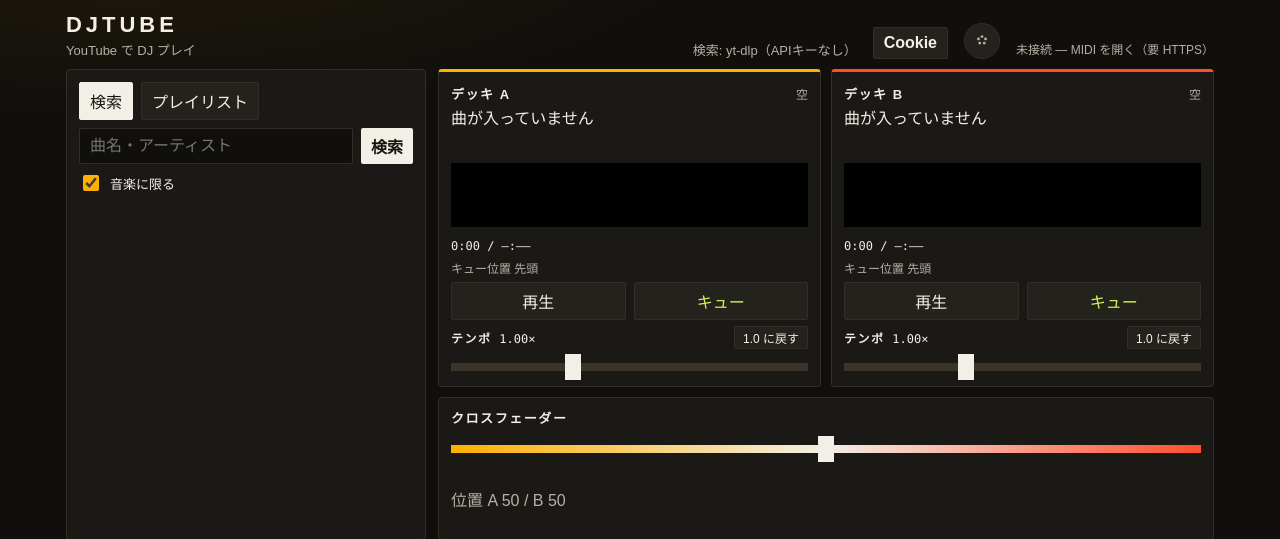
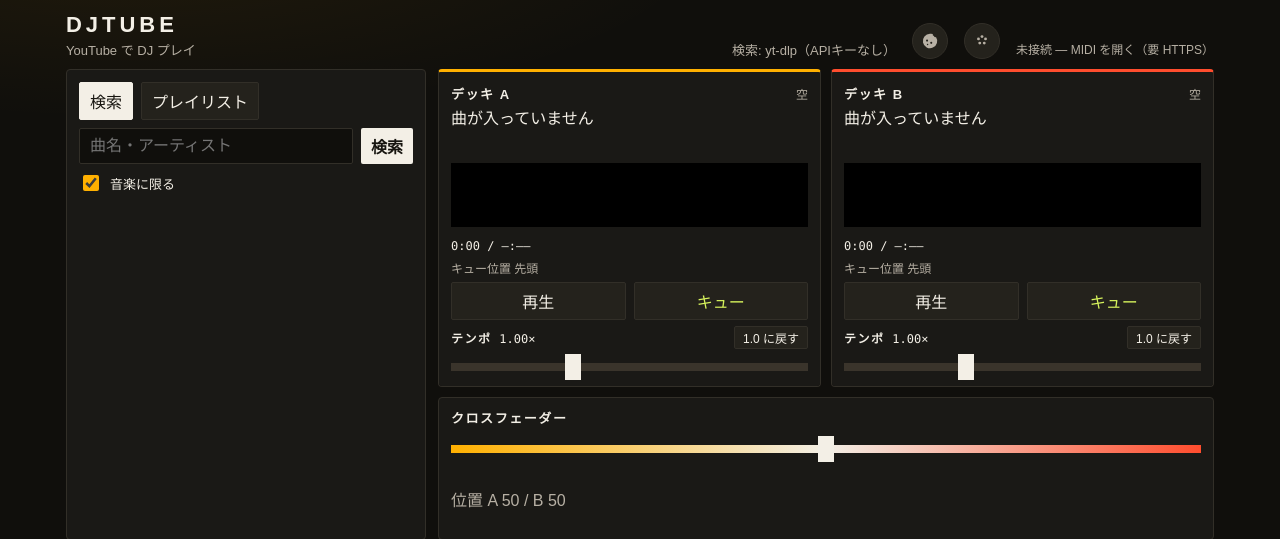
Before and after one commit to cympfh/djtube, a FastAPI app: page / in a window 1280 px wide. Shown: the top 539 px of the page. Run offline with FastAPI, Linux system fonts and the light colour scheme; data that the repository does not hold is empty.

Commit message:
Cookie を丸い印のボタンにする
文字の Cookie ボタンを、MIDI と同じ丸い印だけにする。開く案内は同じ。

Co-authored-by: Cursor Agent <cursoragent@cursor.com>
Co-authored-by: /c/ympfh <cympfh@users.noreply.github.com>

```diff
--- a/djtube/static/app.css
+++ b/djtube/static/app.css
@@ -82,9 +82,22 @@ button:hover { border-color: #5c564b; }
 .health { margin-left: auto; }
 
 .cookie-open {
+  width: 36px;
+  height: 36px;
+  padding: 0;
+  border-radius: 50%;
+  display: grid;
+  place-items: center;
   flex: none;
   align-self: flex-end;
-  font-weight: 700;
+  line-height: 0;
+  color: var(--muted);
+}
+
+.cookie-open svg {
+  width: 22px;
+  height: 22px;
+  display: block;
 }
 
 .cookie-open[aria-expanded="true"] {
--- a/djtube/templates/index.html
+++ b/djtube/templates/index.html
@@ -17,7 +17,11 @@
           <p class="tag">YouTube で DJ プレイ</p>
         </div>
         <p class="health" id="health-search">検索を確認しています</p>
-        <button type="button" id="cookie-open" class="cookie-open" aria-controls="cookie-panel" aria-expanded="false">Cookie</button>
+        <button type="button" id="cookie-open" class="cookie-open" aria-controls="cookie-panel" aria-expanded="false" aria-label="Cookie">
+          <svg viewBox="0 0 24 24" aria-hidden="true" focusable="false">
+            <path fill="currentColor" fill-rule="evenodd" d="M12 4.15a7.85 7.85 0 1 0 6.5 3.4 1.65 1.65 0 0 1-2.28-1.02 1.65 1.65 0 0 1-1.16-2.18A7.8 7.8 0 0 0 12 4.15zM7.65 11.55a1.15 1.15 0 1 0 2.3 0 1.15 1.15 0 0 0-2.3 0zm4.55 2.45a1.15 1.15 0 1 0 2.3 0 1.15 1.15 0 0 0-2.3 0zM8.55 15.7a.8.8 0 1 0 1.6 0 .8.8 0 0 0-1.6 0z" />
+          </svg>
+        </button>
         <button type="button" id="midi-button" class="midi-button" data-midi="off" aria-label="MIDI">
           <svg viewBox="0 0 24 24" aria-hidden="true" focusable="false">
             <circle cx="8.15" cy="9.7" r="1.55" fill="currentColor" />
```
Also changed, not shown: AGENT.md (+1 -1 lines), tests/test_app.py (+2 -1 lines), tests/test_cookies.py (+9 -1 lines), README.md.
